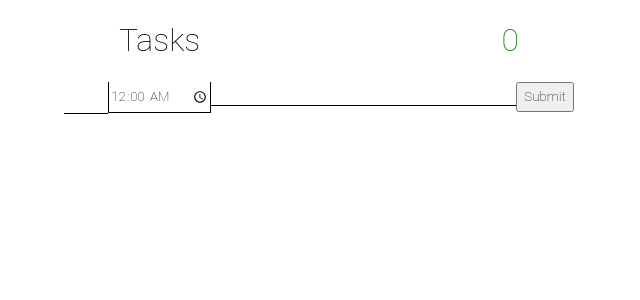
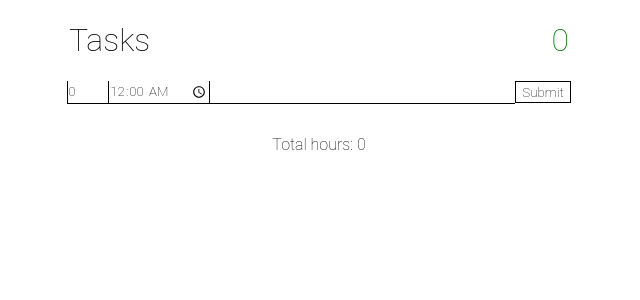
Before and after one commit to mbevko/sos-todo, a React (Create React App) app: page / in a window 1280 px wide. Shown: the top 300 px of the page, without its empty margins (321-961 px from the left). Built offline with nearby package versions, Linux system fonts and the light colour scheme.

Commit message:
totaled hours

```diff
--- a/src/components/Form.js
+++ b/src/components/Form.js
@@ -1,4 +1,4 @@
-export default function Form({handleChange, handleSubmit, item, }) {
+export default function Form({handleChange, handleSubmit, item}) {
 
     return (
         <form onSubmit={handleSubmit}>
@@ -11,18 +11,18 @@ export default function Form({handleChange, handleSubmit, item, }) {
                 name="hours"
                 value={item.hours}/>
             <input
-                className="sub_field apt_field"
-                onChange={handleChange}
+                className="sub_field time_field"
+                onInput={handleChange}
                 type="time"
                 name="time"
                 value={item.time}/>
             <input
                 className="task_field"
-                onChange={handleChange}
+                onInput={handleChange}
                 type="text"
                 value={item.task}
-                name="task" />
-            <input type="submit" onSubmit={handleSubmit}/>
+                name="task"/>
+            <input className="submit" type="submit" onSubmit={handleSubmit}/>
         </form>
     )
 }
--- a/src/components/Items.js
+++ b/src/components/Items.js
@@ -3,11 +3,11 @@ export default function Items({list}) {
         <div>
             {list.map((item, index) => {
                 return (
-                    <div className="printed_task" key={index + 1}>
+                    <div className="printed_tasks" key={index + 1}>
                         {/* <div className="completed_field_output">{item.compltd}</div> */}
                         <input type="checkbox"/>
                         <div className="hours_field_output">{item.hours}</div>
-                        <div className="apt_field_output">{item.time}</div>
+                        <div className="time_field_output">{item.time}</div>
                         <div className="task_field_output">{item.task}</div>
                     </div>
                 )
--- a/src/components/List.css
+++ b/src/components/List.css
@@ -9,57 +9,86 @@
 }
 
 .header {
-    width: 400px;
+    width: 500px;
     display: flex;
     justify-content: space-between;
 }
 
 form {
     margin-bottom: 15px;
+    display: flex;
+    align-items: center;
 }
 
 input {
     height: 30px;
+    border-bottom: solid black 1px;
+    outline: none;
+}
+
+
+.sub_field {
+    width: 40px;
+}
+
+.hours_field {
+    height: 22px;
+    padding: 0;
+    border-left: none;
+    border-top: none;
+    border-right: none;
+    border-left: solid black 1px;
+}
+
+.time_field {
+    height: 22px;
+    width: 100px;
+    padding: 0;
+    border-left: solid black 1px;
+    border-top: none;
+    border-right: solid black 1px;
 }
 
 .task_field {
+    height: 20px;
     width: 300px;
     font-size: 12pt;
+    padding: 0;
+    margin: 0;
+    padding-bottom: 2px;
+    padding-left: 5px;
     border-left: none;
     border-top: none;
     border-right: none;
-    border-bottom: solid black 1px;
-    outline: none;
-    padding: 0;
-    margin: 0;
-    height: 15px;
-    padding-bottom: 2px;
-    padding-left: 5px;
 }
 
-.sub_field {
+.submit {
+    height: 22px;
+    border: solid black 1px;
+    background: none;
+
+}
+
+.hours_field_output {
     width: 40px;
-    border-top: none;
-    border-left: solid black 1px;
-    border-bottom: solid black 1px;
     border-right: solid black 1px;
 }
 
-.hours_field {
-    width: 40px;
-    border-right: none;
-    border-left: none   ;
+.time_field_output {
+    width: 100px;
+    border-right: solid black 1px;
+}
+
+.task_field_output {
+    width: 300px;
+}
+
+
+.printed_tasks {
+    width: 540px;
+}
+
+.printed_tasks div {
+    display: inline-block;
     border-bottom: solid black 1px;
 }
-
-.apt_field {
-    width: 100px
-}
-
-.printed_task {
-    width: 400px;
-}
-
-.printed_task div {
-    display: inline-block;
-}
--- a/src/components/List.js
+++ b/src/components/List.js
@@ -1,48 +1,60 @@
-import React, { useState } from 'react';
+import React, {useState} from 'react';
 import Form from './Form';
 import Header from './Header';
 import Items from './Items';
 import './List.css'
 
-export default function List () {
+export default function List() {
 
-    const [item, setItem] = useState({
-        /* cmpltd: 'done', */
-        hours: '',
-        time: '00:00:00',
-        task: ''
-    });
+    const [item,
+        setItem] = useState({hours: 0, time: '00:00', task: ''});
 
-    const [list, setList] = useState([])
-
+    const [list,
+        setList] = useState([])
 
     const handleChange = (e) => {
-        const value = e.target.value
+        let value = e.target.value;
+        let name = e.target.name;
 
         setItem({
-            /* cmpltd: {[e.target.name]: value}, */
-            hours: {[e.target.name]: value},
-            time: {[e.target.name]: value},
-            task: {[e.target.name]: value}
+            ...item,
+            [name]: value
         })
     };
 
     const handleSubmit = (e) => {
         e.preventDefault()
-        setList(prev => [...prev, item])
-        console.log(item)
-        setItem({
-            hours: '',
-            time: '',
-            task: ''
-        })
+        setList(prev => [
+            ...prev,
+            item
+        ])
+        setItem({hours: 0, time: '', task: ''})
     };
+
+    // list.reduce((a, b) => ({hours: parseInt(a.hours) + parseInt(b.hours)}))
+    // list.reduce((a, b) => ({hours: parseInt(a.hours) + parseInt(b.hours)}))
+    // console.log(list.reduce((a, b) => ({hours: parseInt(a.hours) +
+    // parseInt(b.hours)})))
+
+    function AddHours() {
+
+        if (list.length > 0) {
+            const totalHours = list.reduce((a, b) => ({
+                hours: parseInt(a.hours) + parseInt(b.hours)
+            }))
+            return <p>Total hours: {totalHours.hours}</p>
+        } else {
+            return <p>Total hours: 0</p>
+        }
+    }
 
     return (
         <div className="app">
-            <Header list={list} />
-            <Form handleChange={handleChange} handleSubmit={handleSubmit} item={item} />
-            <Items list={list} />
+            <Header list={list}/>
+            <Form handleChange={handleChange} item={item} handleSubmit={handleSubmit}/>
+            <Items list={list}/>
+            <AddHours/>
         </div>
+
     )
 };
```
